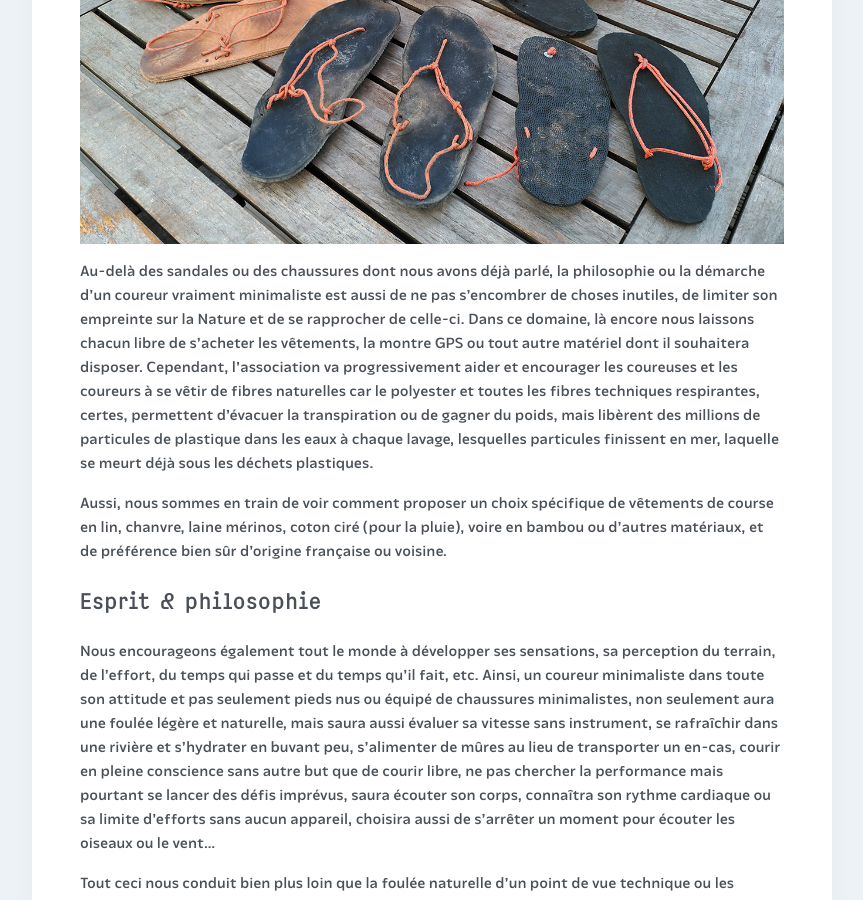
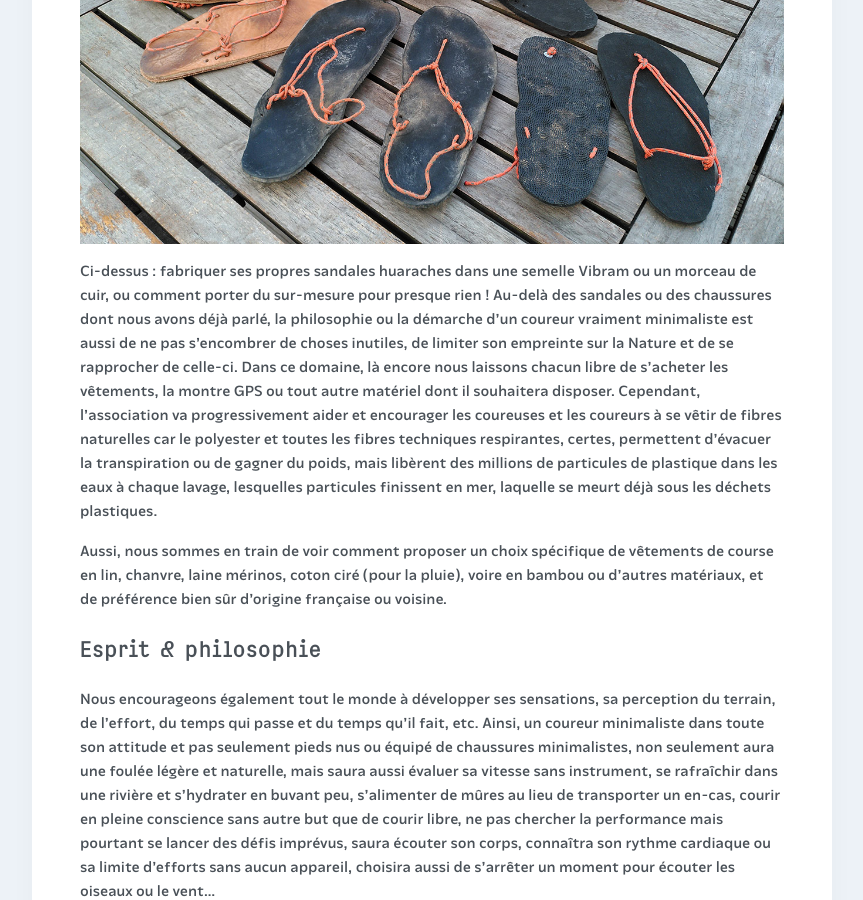
Before and after one commit to courirpaleo/courirpaleo.github.io, a Jekyll site: the page built from _pages/ressources.md, in a window 1280 px wide and 900 px high, scrolled down 7520 px. Shown: the whole window, without its empty margins (208-1071 px from the left). Built offline with Jekyll 4.4.1, drawn with Linux system fonts in a browser that asks for light colours; some web fonts are replaced.

Commit message:
Update ressources.md

```diff
--- a/_pages/ressources.md
+++ b/_pages/ressources.md
@@ -73,6 +73,7 @@ Il existe tout un tas de vidéos sur la course minimaliste ou naturelle et nous
 
 ## Équipement
 ![Courir Paleo](/assets/images/CourirPaleo_sandales_huaraches_maison_1200px.jpg)
+Ci-dessus&nbsp;: fabriquer ses propres sandales huaraches dans une semelle Vibram ou un morceau de cuir, ou comment porter du sur-mesure pour presque rien&nbsp;!
 Au-delà des sandales ou des chaussures dont nous avons déjà parlé, la philosophie ou la démarche d'un coureur vraiment minimaliste est aussi de ne pas s'encombrer de choses inutiles, de limiter son empreinte sur la Nature et de se rapprocher de celle-ci.
 Dans ce domaine, là encore nous laissons chacun libre de s'acheter les vêtements, la montre GPS ou tout autre matériel dont il souhaitera disposer. Cependant, l'association va progressivement aider et encourager les coureuses et les coureurs à se vêtir de fibres naturelles car le polyester et toutes les fibres techniques respirantes, certes, permettent d'évacuer la transpiration ou de gagner du poids, mais libèrent des millions de particules de plastique dans les eaux à chaque lavage, lesquelles particules finissent en mer, laquelle se meurt déjà sous les déchets plastiques.
 
```
